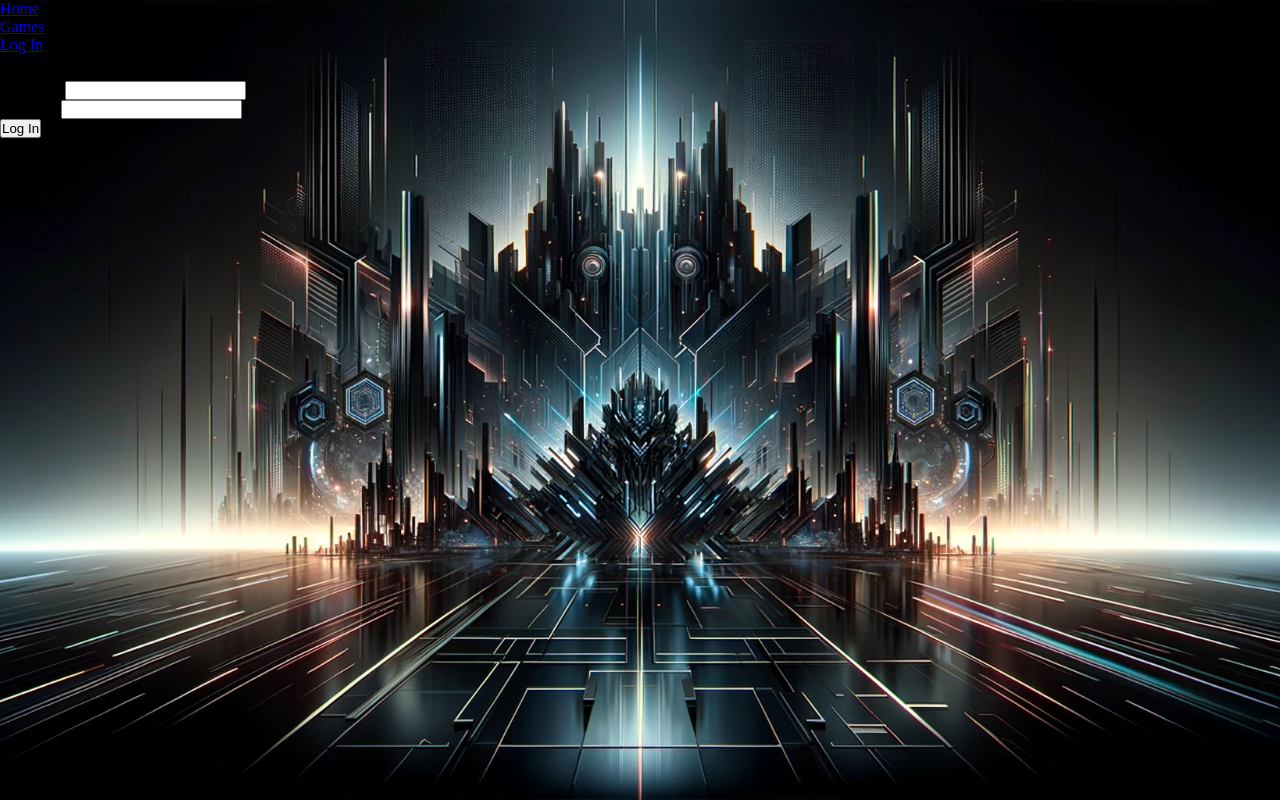
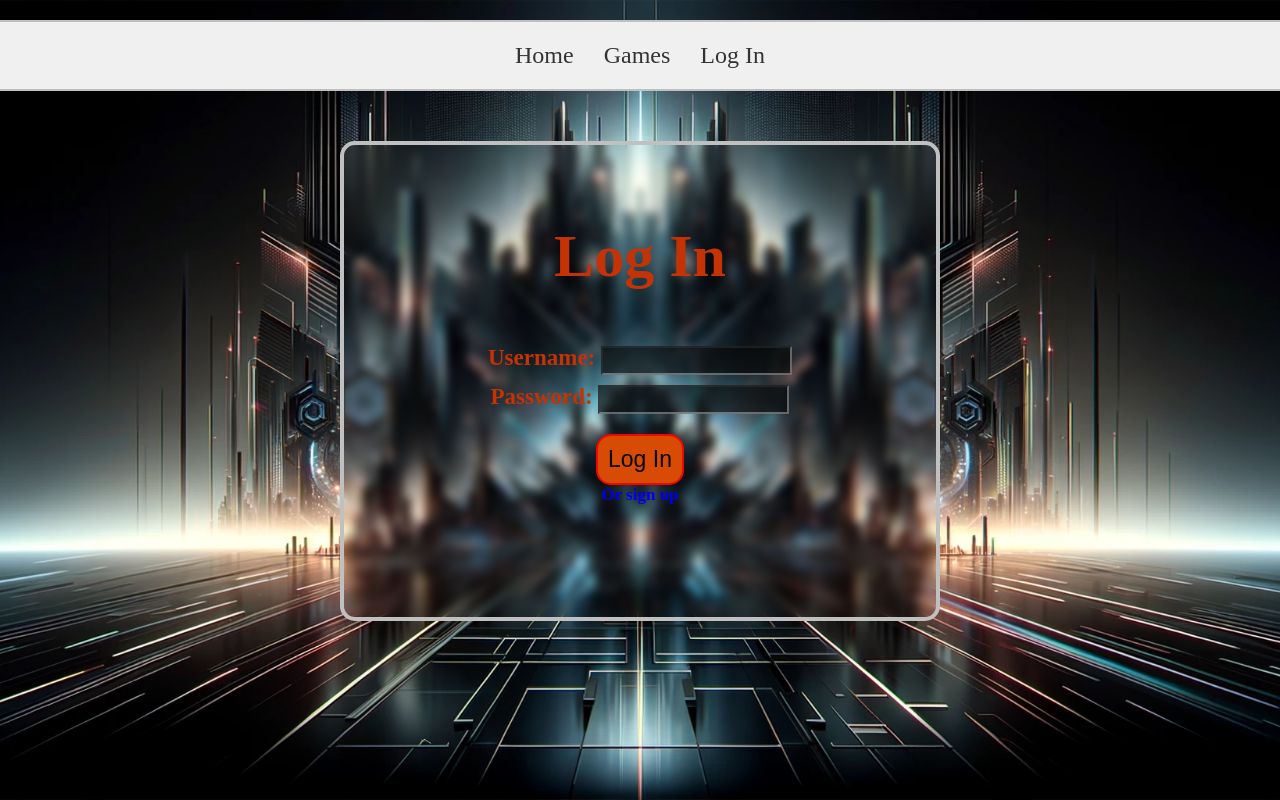
Before and after one commit to mgarcia175/GamerScape, a React app in the folder client/: page /login in a window 1280 px wide. Built offline with nearby package versions, Linux system fonts and the light colour scheme.

Commit message:
Add styling for log in page

```diff
--- a/client/src/components/App.js
+++ b/client/src/components/App.js
@@ -28,5 +28,4 @@ function App() {
   );
 }
 
-
 export default App;
--- a/client/src/components/Login.js
+++ b/client/src/components/Login.js
@@ -28,10 +28,11 @@ const Login = () => {
   });
 
   return (
+    <div id="login-container">
       <form onSubmit={formik.handleSubmit}>
-      <h2>Log In</h2>
+        <h2 id='login-title'>Log In</h2>
         <div>
-        <label htmlFor="username">Username</label>
+          <label htmlFor="username">Username: </label>
           <input
             id="username"
             name="username"
@@ -45,7 +46,7 @@ const Login = () => {
           ) : null}
         </div>
         <div>
-        <label htmlFor="password">Password</label>
+          <label htmlFor="password">Password: </label>
           <input
             id="password"
             name="password"
@@ -58,8 +59,12 @@ const Login = () => {
             <div>{formik.errors.password}</div>
           ) : null}
         </div>
-      <button type="submit">Log In</button>
+          <div id="button-container">
+          <button type="submit" id='login-button'>Log In</button>
+          </div>
       </form>
+      <a href="#" id='signup-text'>Or sign up</a>
+    </div>
   );
 };
 
--- a/client/src/index.css
+++ b/client/src/index.css
@@ -27,6 +27,40 @@ body {
   box-sizing: border-box;
 }
 
+nav {
+  display: flex;
+  justify-content: center;
+  align-items: flex-end;
+  background-color: #f0f0f0;
+  padding: 20px 0;
+  border-top: 2px solid silver;
+  border-bottom: 2px solid silver;
+  font-size: 1.5em;
+  margin-top: 20px;
+  margin-bottom: 50px;
+}
+
+nav ul {
+  list-style-type: none;
+  margin: 0;
+  padding: 0;
+  display: flex;
+}
+
+nav li {
+  margin: 0 15px;
+}
+
+nav a {
+  text-decoration: none;
+  color: #333;
+  transition: color 0.3s;
+}
+
+nav a:hover {
+  color: #007bff;
+}
+
 .game-container {
   display: flex;
   justify-content: center;
@@ -35,3 +69,65 @@ body {
   justify-content: space-evenly;
   gap: 30px;
 }
+
+#login-container {
+  border: 4px solid silver;
+  display: flex;
+  flex-direction: column;
+  justify-content: center;
+  align-items: center;
+  height: 60vh;
+  backdrop-filter: blur(5px);
+  max-width: 600px;
+  margin: auto;
+  border-radius: 15px;
+  font-size: 23px;
+  text-align: center;
+  color: rgb(196, 50, 6);
+  font-weight: bold;
+}
+
+#login-container input {
+  opacity: 0.8;
+  background-color: rgba(7, 7, 7, 0.8);
+  margin: 5px 0;
+  padding: 5px;
+}
+
+#login-title{
+  justify-content: center;
+  display: flex;
+  padding-bottom: 15px;
+  font-size: 60px;
+  position: relative;
+  top: -35px;
+}
+
+#login-button{
+  font-size: 23px;
+  background-color: #d84b05;
+  margin-top: 15px;
+  border-radius: 15px;
+  font-size: 1em;
+  padding: 10px 10px;
+  border: 2px solid;
+  border-color: #f30602;
+  color: rgb(7, 7, 7);
+}
+
+#login-button:hover {
+  background-color: rgb(121, 39, 14);
+  transform: scale(1.05);
+  cursor: pointer;
+}
+
+#login-button:active {
+  background-color: #2a2c2e;
+  transform: scale(1);
+  box-shadow: inset 0 0 10px rgba(0, 0, 0, 0.5);
+}
+
+#signup-text{
+  font-size: 17px;
+  text-decoration: none;
+}
```
Lines whose indentation alone changed are shown as unchanged.
